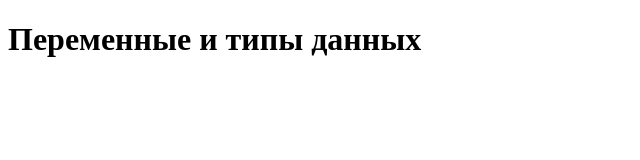
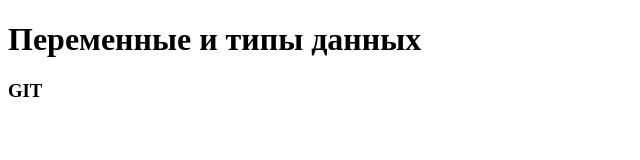
Before and after one commit to KanaySeidi/variables, a plain HTML site: page index.html in a window 1280 px wide. Shown: the full height of the page, 0-640 px from the left. Drawn offline with Linux system fonts and the light colour scheme.

```diff
--- a/index.html
+++ b/index.html
@@ -8,7 +8,7 @@
 <body>
     <h1>Переменные и типы данных</h1>
 
-
+    <h3>GIT</h3>
 
     <script src="main.js"></script>
 </body>
```
